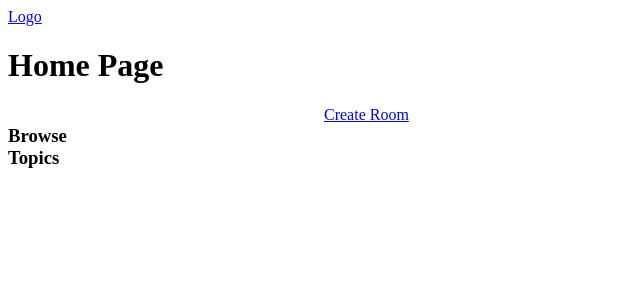
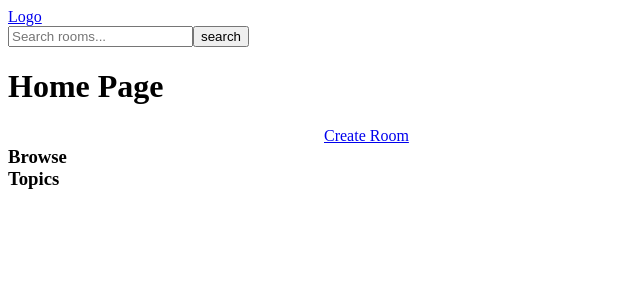
Before and after one commit to degisew/HubSpot, a Django app: page / in a window 1280 px wide. Shown: the top 300 px of the page, without its empty margins (0-640 px from the left). Run offline with Django 4.2, Linux system fonts and the light colour scheme; data that the repository does not hold is empty.

Commit message:
Implemented search

```diff
--- a/core/forms.py
+++ b/core/forms.py
@@ -1,7 +1,8 @@
-from django.forms import ModelForm
+from django.forms import ModelForm, fields
 from .models import Room
 
 class RoomForm(ModelForm):
     class Meta:
         model = Room
-        fields = ['host','topic', 'name', 'description']
+        fields = ['host', 'topic', 'name', 'description']
+        labels = {'name': 'RoomName'}
--- a/core/templates/core/home.html
+++ b/core/templates/core/home.html
@@ -13,7 +13,7 @@
     <h3>Browse Topics</h3>
     {% for topic in topics %}
     <div>
-      <a href="{% url 'home'%}?q={{topic.name}}">{{topic.name}}</a>
+      <a href="{% url 'home'%}?qs={{topic.name}}">{{topic.name}}</a>
     </div>
     {% endfor %}
   </div>
--- a/core/views.py
+++ b/core/views.py
@@ -3,7 +3,9 @@ from .models import Room, Topic
 from .forms import RoomForm
 
 def home(request):
-    rooms = Room.objects.order_by('-created_at').all()
+    QS = request.GET.get('qs')
+    query_string = QS if QS != None else ''
+    rooms = Room.objects.order_by('-created_at').select_related('topic').filter(topic__name__icontains=query_string)
     topics = Topic.objects.all()
     return render(request, 'core/home.html', {'rooms': rooms, 'topics': topics})
 
--- a/templates/navbar.html
+++ b/templates/navbar.html
@@ -1 +1,5 @@
 <a href="/">Logo</a>
+
+<form action="{% url 'home' %}" method="GET">
+    <input type="text" name='qs' placeholder="Search rooms..."><input type="submit" value="search">
+</form>
```
